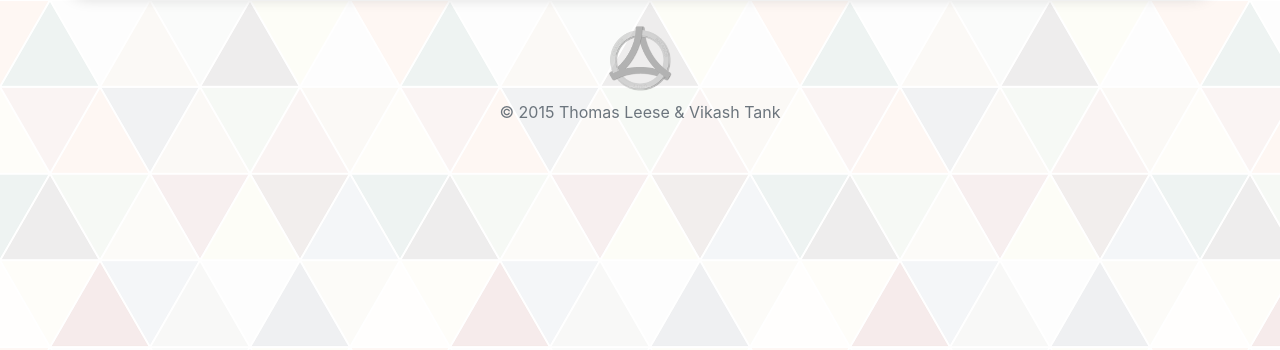
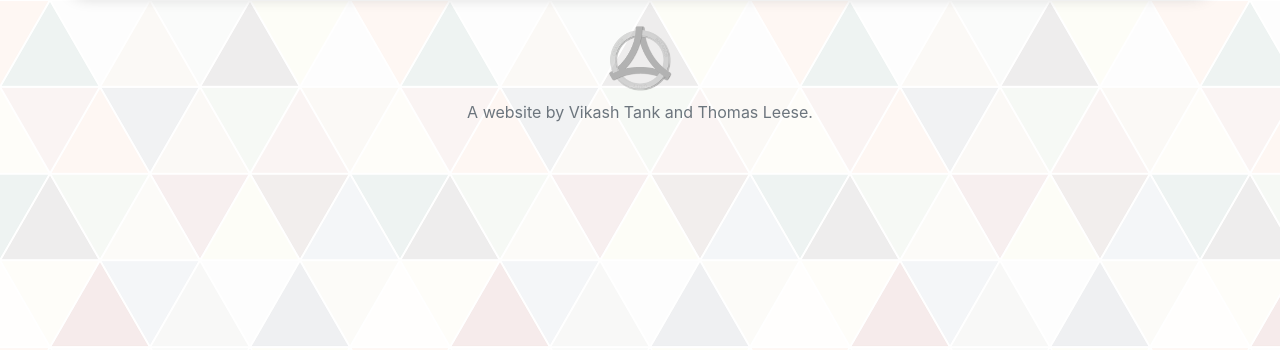
Before and after one commit to thomasleese/gantt-charts, a Python web app: template ganttchart/web/templates/account/index.html in a window 1280 px wide. Shown: the part 260-610 px from the top of the page. Run offline with Jinja, Linux system fonts and the light colour scheme; the template is opened without the code that fills it, so the values that code supplies are empty; some libraries are stand-ins or nearby versions.

Commit message:
Improve footer message

```diff
--- a/ganttchart/web/templates/_includes/footer.html
+++ b/ganttchart/web/templates/_includes/footer.html
@@ -5,7 +5,7 @@
     <p class="text-center text-muted">
       <img src="{{ url_for('static', filename='images/orycion.png') }}">
       <br />
-      &copy; 2015 Thomas Leese &amp; Vikash Tank
+      A website by Vikash Tank and Thomas Leese.
     </p>
   </div>
 </footer>
```
